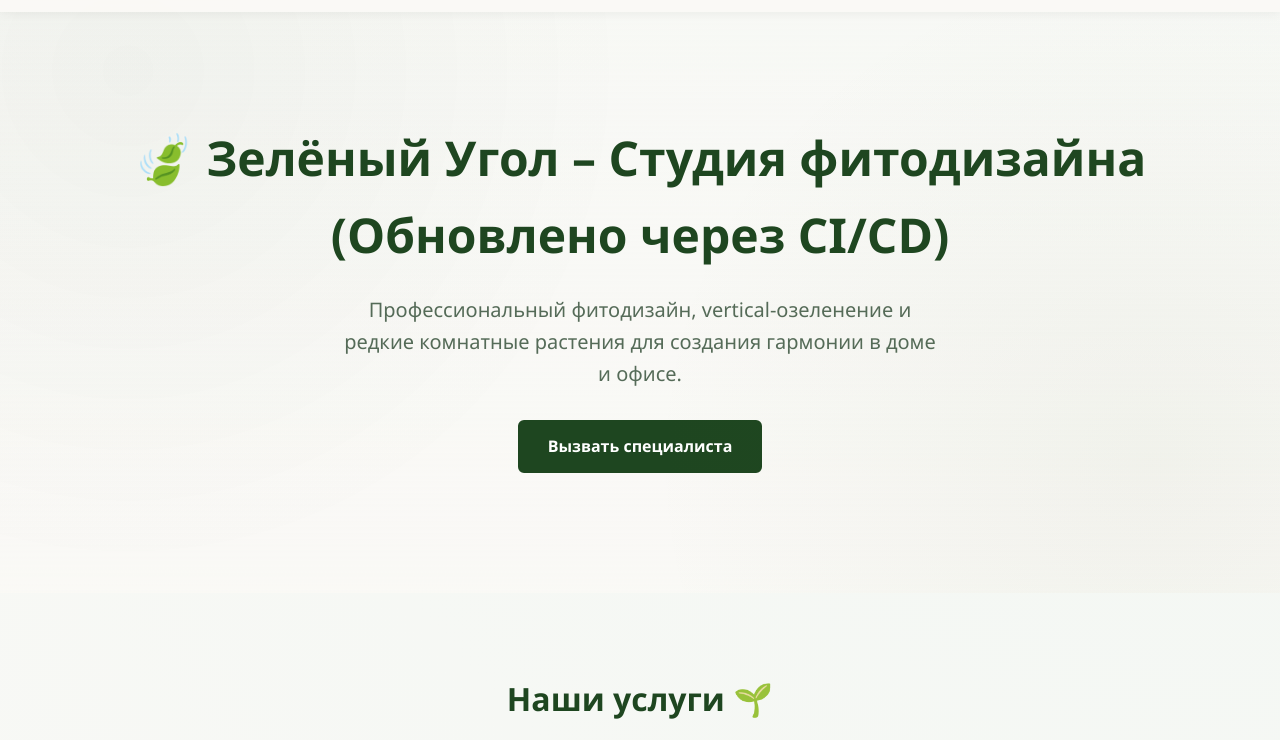
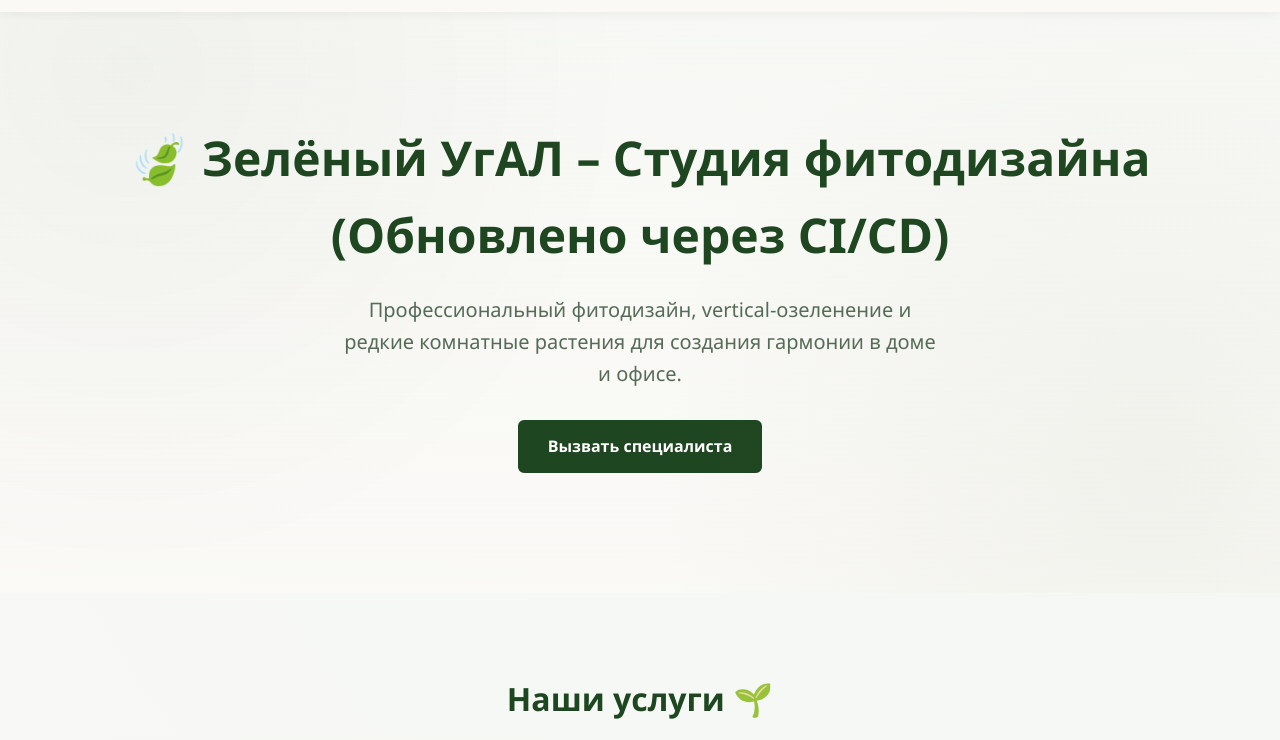
Before and after one commit to wwwvasilkovaksenia-web/zeleny-ugol-site, a plain HTML site: page index.html in a window 1280 px wide. Shown: the part 60-800 px from the top of the page. Drawn offline with Linux system fonts and the light colour scheme.

Commit message:
Проверка Vercel

```diff
--- a/index.html
+++ b/index.html
@@ -26,7 +26,7 @@
 
     <section class="hero">
         <div class="container">
-            <h1>🍃 Зелёный Угол – Студия фитодизайна (Обновлено через CI/CD)</h1>
+            <h1>🍃 Зелёный УгАЛ – Студия фитодизайна (Обновлено через CI/CD)</h1>
             <p>Профессиональный фитодизайн, vertical-озеленение и редкие комнатные растения для создания гармонии в доме и офисе.</p>
             <a href="#contacts" class="btn">Вызвать специалиста</a>
         </div>
```
